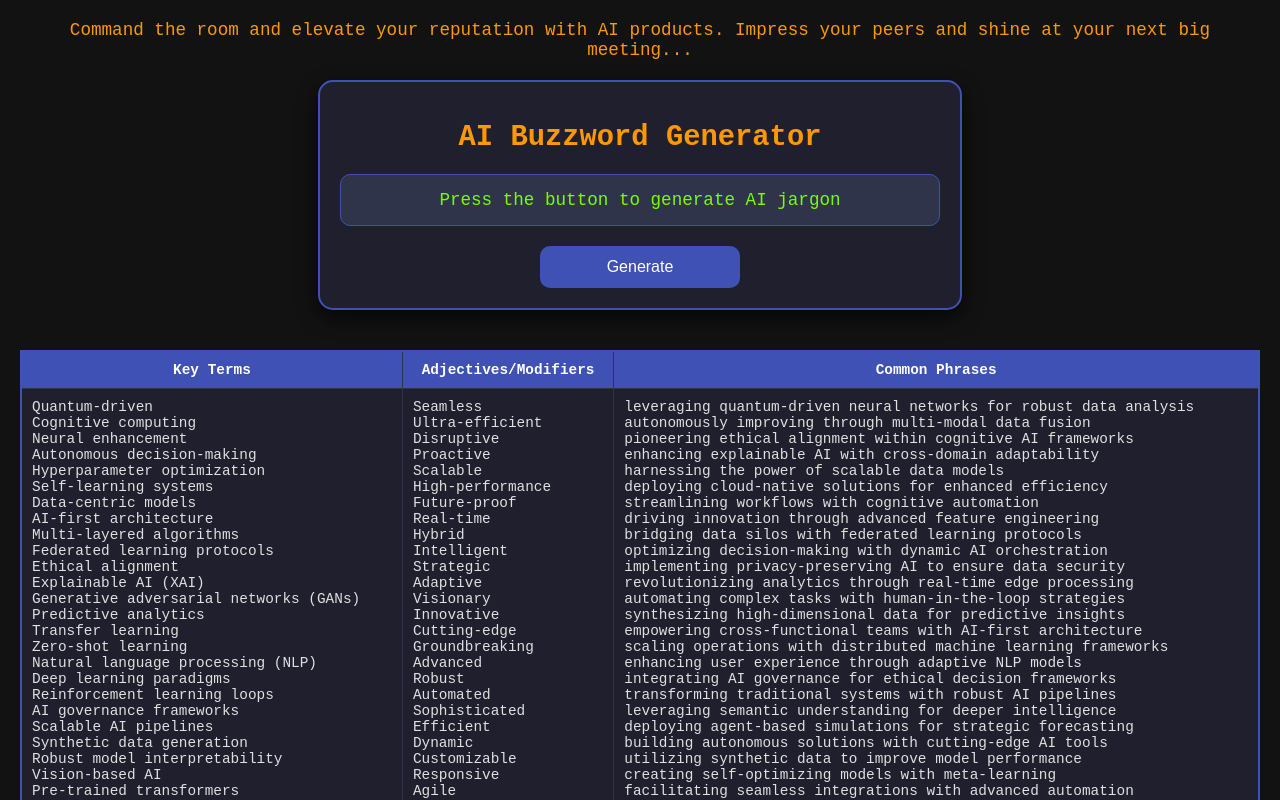
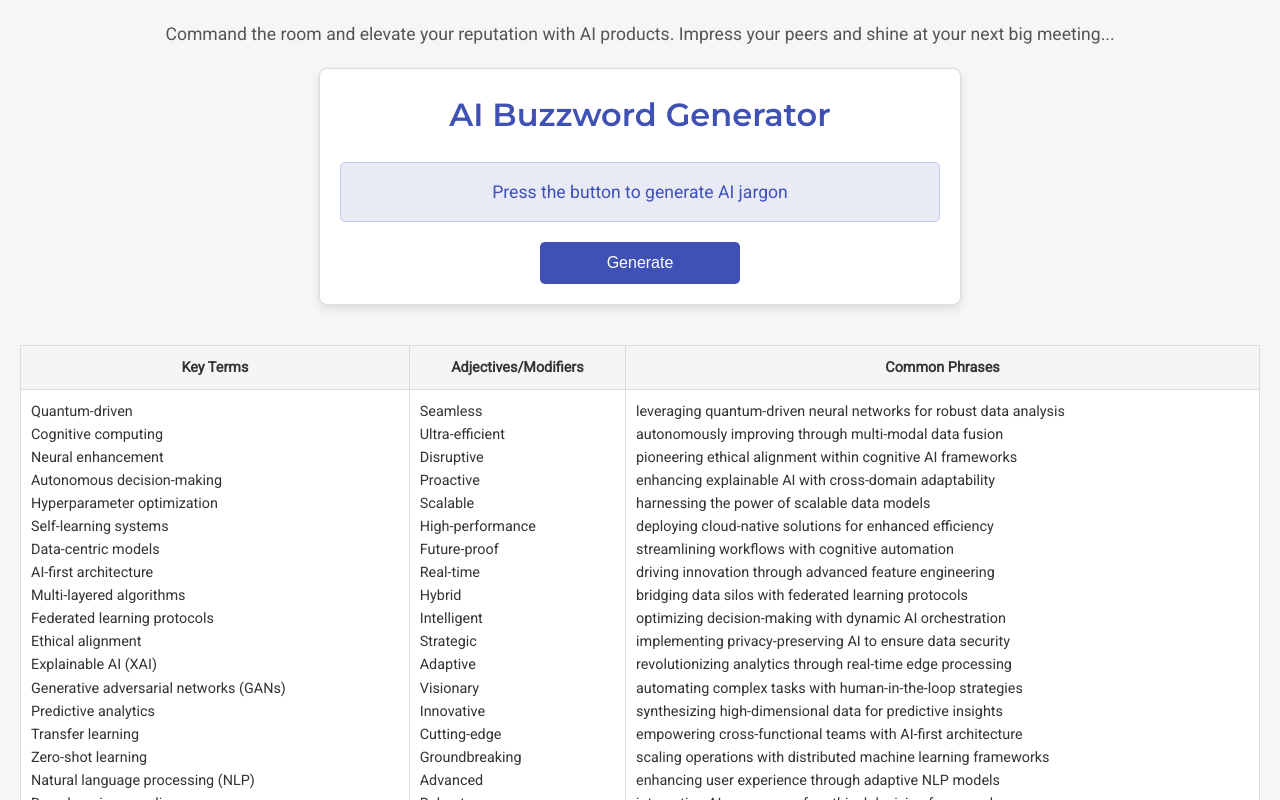
Before and after one commit to deshpandetanmay/aibuzzwordgenerator, a plain HTML site: page index.html in a window 1280 px wide. Shown: the top 800 px of the page. Drawn offline with Linux system fonts and the light colour scheme.

Commit message:
Improve page styling

```diff
--- a/index.html
+++ b/index.html
@@ -34,41 +34,48 @@
       gtag('config', 'G-PTX9KS5EYJ');
     </script>
 
+    <link rel="preconnect" href="https://fonts.googleapis.com">
+    <link rel="preconnect" href="https://fonts.gstatic.com" crossorigin>
+    <link href="https://fonts.googleapis.com/css2?family=Montserrat:wght@600&family=Roboto&display=swap" rel="stylesheet">
+
     <style>
         body {
-            font-family: 'Courier New', Courier, monospace;
+            font-family: 'Roboto', Arial, sans-serif;
             display: flex;
             flex-direction: column;
             align-items: center;
             margin: 0;
-            background-color: #121212;
-            color: #e0e0e0;
+            background-color: #f4f6f8;
+            color: #333;
             padding: 20px;
             box-sizing: border-box;
+            line-height: 1.6;
         }
         .container {
             text-align: center;
-            background: #1f1f2e;
+            background: #ffffff;
             padding: 20px;
-            border-radius: 15px;
-            box-shadow: 0 8px 20px rgba(0, 0, 0, 0.7);
+            border-radius: 8px;
+            box-shadow: 0 4px 10px rgba(0, 0, 0, 0.1);
             margin-bottom: 20px;
-            border: 2px solid #3f51b5;
+            border: 1px solid #ddd;
             width: 100%;
             max-width: 600px;
         }
         h1 {
-            color: #ff9800;
-            font-size: 1.8em;
+            font-family: 'Montserrat', sans-serif;
+            color: #3f51b5;
+            font-size: 2em;
+            margin-top: 0;
         }
         #output {
             margin: 20px 0;
             padding: 15px;
-            border: 1px solid #3f51b5;
-            border-radius: 10px;
-            background: #30344b;
+            border: 1px solid #c5cae9;
+            border-radius: 5px;
+            background: #e8eaf6;
             font-size: 1.1em;
-            color: #76ff03;
+            color: #3f51b5;
             word-wrap: break-word;
         }
         button {
@@ -76,7 +83,7 @@
             background-color: #3f51b5;
             color: #fff;
             border: none;
-            border-radius: 10px;
+            border-radius: 5px;
             cursor: pointer;
             font-size: 1em;
             transition: background-color 0.3s, transform 0.2s;
@@ -84,29 +91,28 @@
             max-width: 200px;
         }
         button:hover {
-            background-color: #76ff03;
-            color: #121212;
+            background-color: #303f9f;
             transform: translateY(-3px);
         }
         table {
             width: 100%;
             border-collapse: collapse;
             margin-top: 20px;
-            background: #1f1f2e;
-            border: 2px solid #3f51b5;
-            color: #e0e0e0;
+            background: #ffffff;
+            border: 1px solid #ddd;
+            color: #333;
             max-width: 100%;
             overflow-x: auto;
         }
         th, td {
-            border: 1px solid #30344b;
+            border: 1px solid #ddd;
             padding: 10px;
             vertical-align: top;
             font-size: 0.9em;
         }
         th {
-            background-color: #3f51b5;
-            color: #ffffff;
+            background-color: #f5f5f5;
+            color: #333;
         }
         td {
             white-space: pre-wrap; /* Ensures each item appears on a new line */
@@ -116,7 +122,7 @@
             font-size: 1em;
         }
         footer a {
-            color: #ff9800;
+            color: #3f51b5;
             text-decoration: none;
         }
         footer a:hover {
@@ -125,7 +131,7 @@
         .tagline {
             margin-bottom: 20px;
             font-size: 1.1em;
-            color: #ff9800;
+            color: #555;
             text-align: center;
         }
         @media (max-width: 600px) {
@@ -133,7 +139,7 @@
                 padding: 10px;
             }
             h1 {
-                font-size: 1.5em;
+                font-size: 1.6em;
             }
             #output {
                 font-size: 1em;
```
Also changed, not shown: 1 other file.
